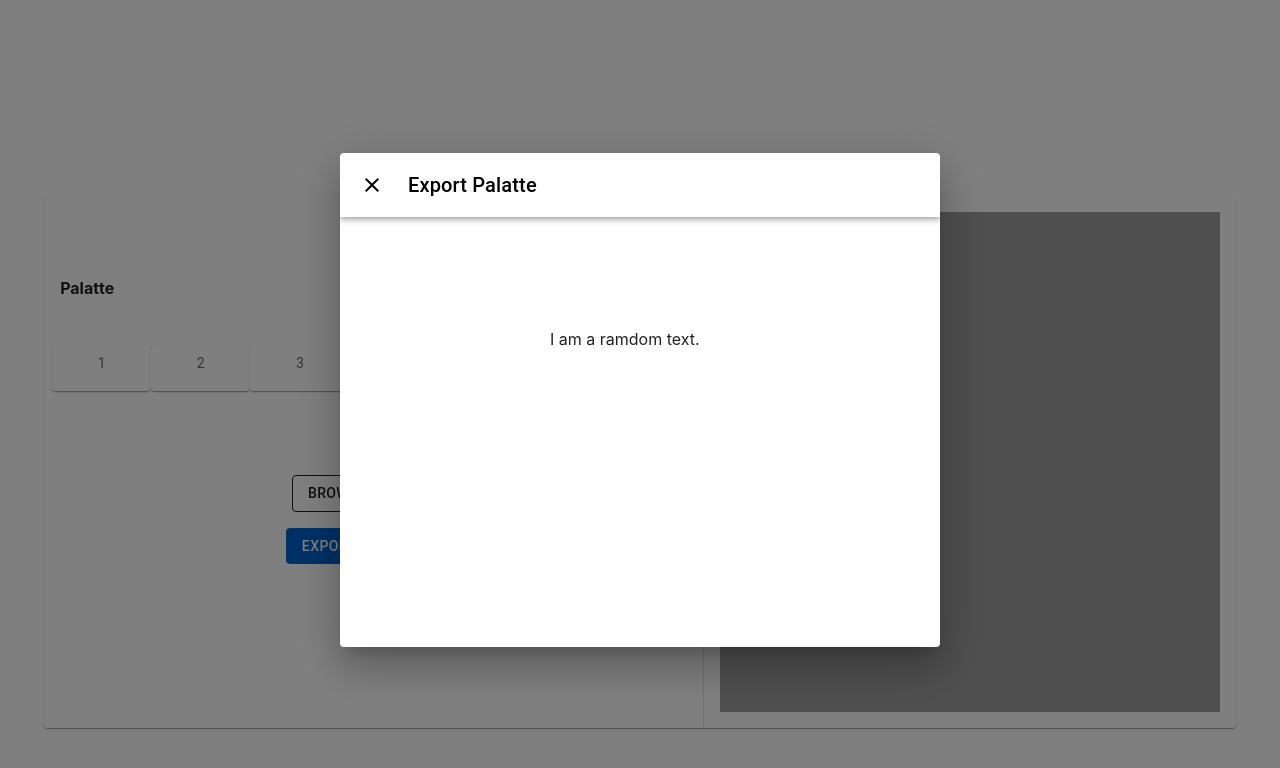
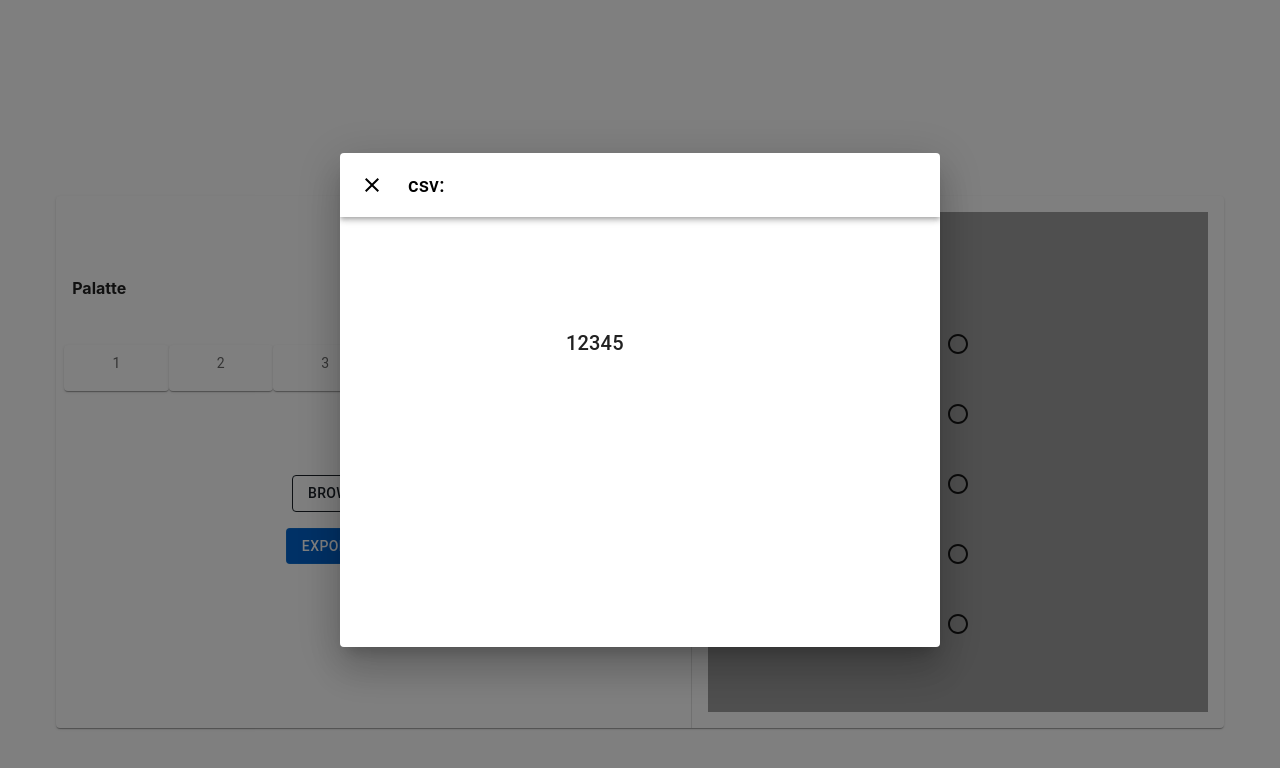
Before and after one commit to rachana1792/image-palette, a React (Vite) app: page / in a window 1280 px wide. Both pictures are taken after a click on the button "EXPORT PALATTE". Shown: the top 768 px of the page. Built offline with nearby package versions, Linux system fonts and the light colour scheme.

Commit message:
image and point increment

```diff
--- a/package.json
+++ b/package.json
@@ -14,8 +14,12 @@
     "@emotion/styled": "^11.11.0",
     "@mui/icons-material": "^5.13.7",
     "@mui/material": "^5.13.7",
+    "color-js": "^1.0.5",
+    "color.js": "^1.2.0",
     "react": "^18.2.0",
-    "react-dom": "^18.2.0"
+    "react-dom": "^18.2.0",
+    "react-draggable": "^4.4.5",
+    "react-native-draggable": "^3.3.0"
   },
   "devDependencies": {
     "@types/react": "^18.0.37",
--- a/src/components/Button/ButtonIcon.jsx
+++ b/src/components/Button/ButtonIcon.jsx
@@ -1,15 +1,48 @@
-import React from "react";
+import React,{useState, useEffect, useContext} from "react";
 import Box from '@mui/material/Box';
 import {ItemButton} from './index'
 import Button from '@mui/material/Button';
+import AppContext from "../AppContext";
+
+// const buttons = [
+//     <Button sx={{height:20, }} onClick={incrementClicked}  key="one">+</Button>,
+//     <Button sx={{height:20, }}  key="two">-</Button>,
+//   ];
+
+export default function ButtonIcon() {
+
+  const myContext = useContext(AppContext);
+
+  const [num, setNum]=useState(6)
+  const [numArr]=useState([1, 2, 3, 4, 5])
 
 
-const buttons = [
-    <Button sx={{height:20, }}  key="one">+</Button>,
-    <Button sx={{height:20, }}  key="two">-</Button>,
-  ];
+  const incrementClicked=(e)=>{
 
-export default function ButtonIcon() {
+    if(num<=10){
+      numArr.push(num)
+      setNum(num+1)
+    }
+    myContext.setCount([...numArr]);
+
+  }
+
+  const decrementClicked=(e)=>{
+
+    if(numArr.length!=2){
+      numArr.pop( num)
+      setNum(num-1)
+    }
+    myContext.setCount([...numArr]);
+
+  }
+
+  useEffect(() => {
+    myContext.setCount([...numArr]);
+
+  },[])
+
+
     return (
       <Box
         sx={{
@@ -25,7 +58,8 @@ export default function ButtonIcon() {
           size = 'small'
           color='inherit'
         >
-          {buttons}
+           <Button sx={{height:20, }} onClick={incrementClicked}  key="one">+</Button>
+           <Button sx={{height:20, }} onClick={decrementClicked} key="two">-</Button>,
         </ItemButton>
       </Box>
     );
--- a/src/components/Button/ExportButton.jsx
+++ /dev/null
@@ -1,9 +0,0 @@
-import React from 'react';
-
-export default function UploadButton() {
-    return (
-        <div >
-       I am a ramdom text.
-      </div>
-        );
-  }
--- a/src/components/ColorPalatte/FormRow.jsx
+++ b/src/components/ColorPalatte/FormRow.jsx
@@ -1,10 +1,18 @@
-import React from "react";
+import React,{useEffect, useContext, useState} from "react";
 import Grid from '@mui/material/Grid';
 import { Item } from "./index";
+import AppContext from "../AppContext";
 
-const numbers = [1, 2, 3, 4, 5,6]
 
 export default function FormRow() {
+  const myContext = useContext(AppContext);
+  const [numbers, setNumbers] = useState([])
+  useEffect(() => {
+    setNumbers(myContext.countPalette)
+
+  },[myContext])
+
+
   const headings = numbers.map((hero, index)=>
   <Grid key={index} item xs={2}><Item >{hero}</Item></Grid>)
   return (
--- a/src/components/Image/ImagePreview.jsx
+++ b/src/components/Image/ImagePreview.jsx
@@ -1,16 +1,18 @@
-import React, {useEffect, useContext, useRef} from "react";
+import React, {useEffect, useContext, useRef, useState} from "react";
 
 import CardMedia from '@mui/material/CardMedia';
 import AppContext from '../AppContext';
-
+import Draggable from 'react-draggable';
+import PanoramaFishEyeIcon from '@mui/icons-material/PanoramaFishEye';
 
 export default function ImagePreview() {
 
   const myContext = useContext(AppContext);
  const myCanvas = useRef();
-
+ const [points, setPoints] = useState(1)
 
   useEffect(() => {
+    setPoints(myContext?.countPalette?.length)
     const context = myCanvas.current.getContext("2d");
     const image = new Image();
     image.src =
@@ -19,14 +21,36 @@ export default function ImagePreview() {
       context.drawImage(image, 0, 0, 500, 500);
     };
     myContext.setPreviewObj(myCanvas)
+
+
   }, [myContext]);
 
+
   return (
+
     <>
-      <CardMedia
+
+      <div className="box" style={{height: '500px', width: '500px',  position: 'relative',  padding: '0'}}>
+        <CardMedia
         component="canvas"
-        ref={myCanvas} width={500} height={500}
+        ref={myCanvas}
+        width={500} height={500}
+        sm={{ position:'absolute'}}
       />
+          {/* {points.map((hero, index)=> { <div key={hero}> */}
+
+          {/* </div>})} */}
+          {[...Array(points)].map((elementInArray, index) => (
+            <div key= {elementInArray} style={{marginTop: '-100px'}}>
+            <Draggable bounds="parent">
+              <PanoramaFishEyeIcon/>
+            </Draggable>
+            </div>
+           ))}
+        </div>
+
+
       </>
+
         );
   }
--- a/src/components/Modal/ExportModal.jsx
+++ b/src/components/Modal/ExportModal.jsx
@@ -1,4 +1,4 @@
-import  React,{useState} from 'react';
+import  React,{useState, useContext, useEffect} from 'react';
 import Dialog from '@mui/material/Dialog';
 import AppBar from '@mui/material/AppBar';
 import Toolbar from '@mui/material/Toolbar';
@@ -8,7 +8,7 @@ import CloseIcon from '@mui/icons-material/Close';
 import DialogContent from '@mui/material/DialogContent';
 import { styled } from '@mui/material/styles';
 import { ButtonUpload } from '../Button';
-import ExportButton from '../Button/ExportButton';
+import AppContext from '../AppContext';
 
 import KeyboardArrowDownIcon from '@mui/icons-material/KeyboardArrowDown';
 
@@ -33,6 +33,15 @@ const BootstrapDialog = styled(Dialog)(({ theme }) => ({
 export default  function ExportModal() {
 
   const [isOpen, setisOpen] = useState(false);
+  const [numbers, setNumbers] = useState([])
+
+
+  const myContext = useContext(AppContext);
+
+  useEffect(() => {
+    setNumbers(myContext.countPalette)
+
+  },[myContext])
 
 
   const handleClickOpen = () => {
@@ -63,12 +72,14 @@ export default  function ExportModal() {
               <CloseIcon />
             </IconButton>
             <Typography sx={{ ml: 2, flex: 1 }} variant="h6" component="div">
-              Export Palatte
+              csv:
             </Typography>
           </Toolbar>
         </AppBar>
         <DialogContent>
-          <ExportButton/>
+        <Typography sx={{ ml: 2, flex: 1 }} variant="h6" component="div">
+              {numbers}
+            </Typography>
         </DialogContent>
 
       </BootstrapDialog>
--- a/src/components/Palette.jsx
+++ b/src/components/Palette.jsx
@@ -16,6 +16,7 @@ export default function Palette() {
   const [palette,setPalatte] = useState(['#0000'])
   const [preview, setPreview] = useState('');
   const [previewObj, setPreviewObj] = useState([])
+  const [count, setCount]= useState([])
 
   // const toggleSetting2 = () => {
   //   setting3 ? setSetting2(true) : setSetting2value(false);
@@ -25,10 +26,14 @@ export default function Palette() {
     imagePalatte: palette,
     imagePreview: preview,
     imageObject: previewObj,
+    countPalette: count,
     setPalatte,
     setPreview,
-    setPreviewObj
+    setPreviewObj,
+    setCount
   };
+
+
 
   return (
     <AppContext.Provider value={imagePalette}>
```
Also changed, not shown: 1 other file (tests, documents, lock files or other folders).
